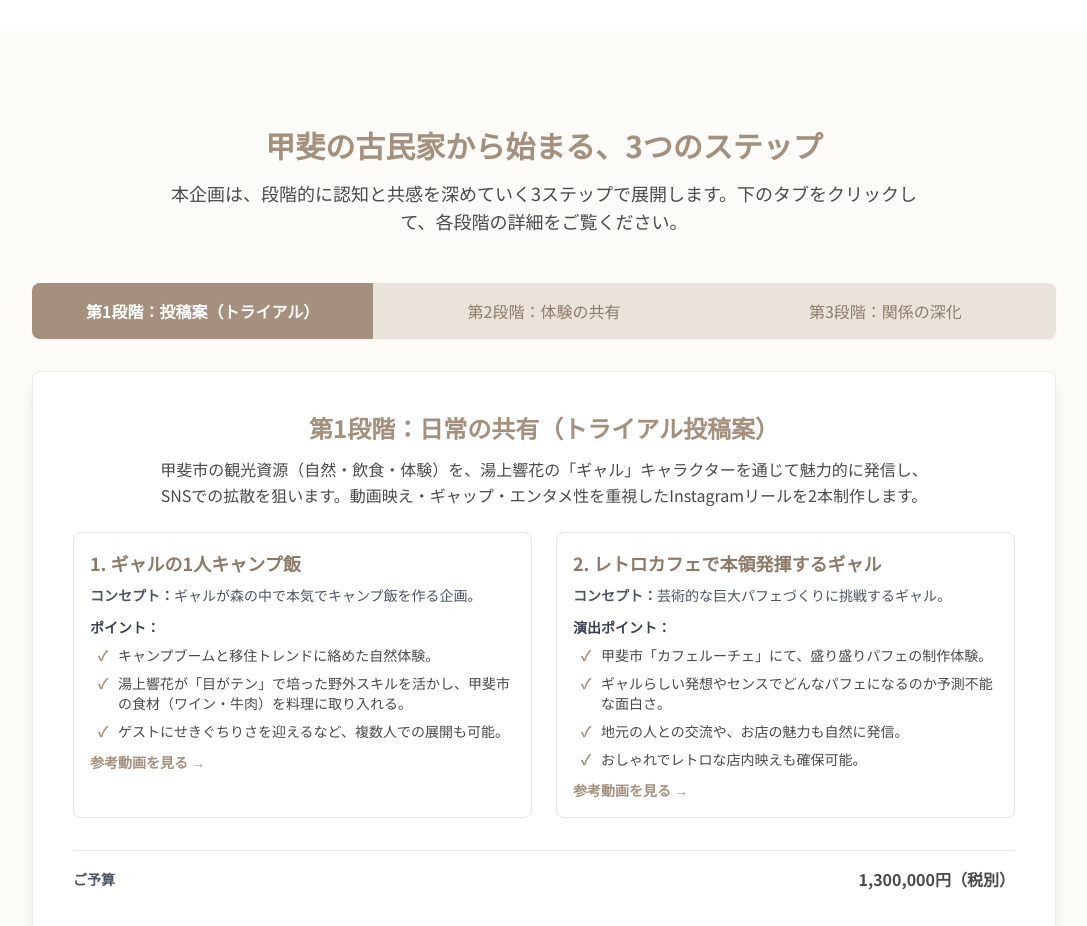
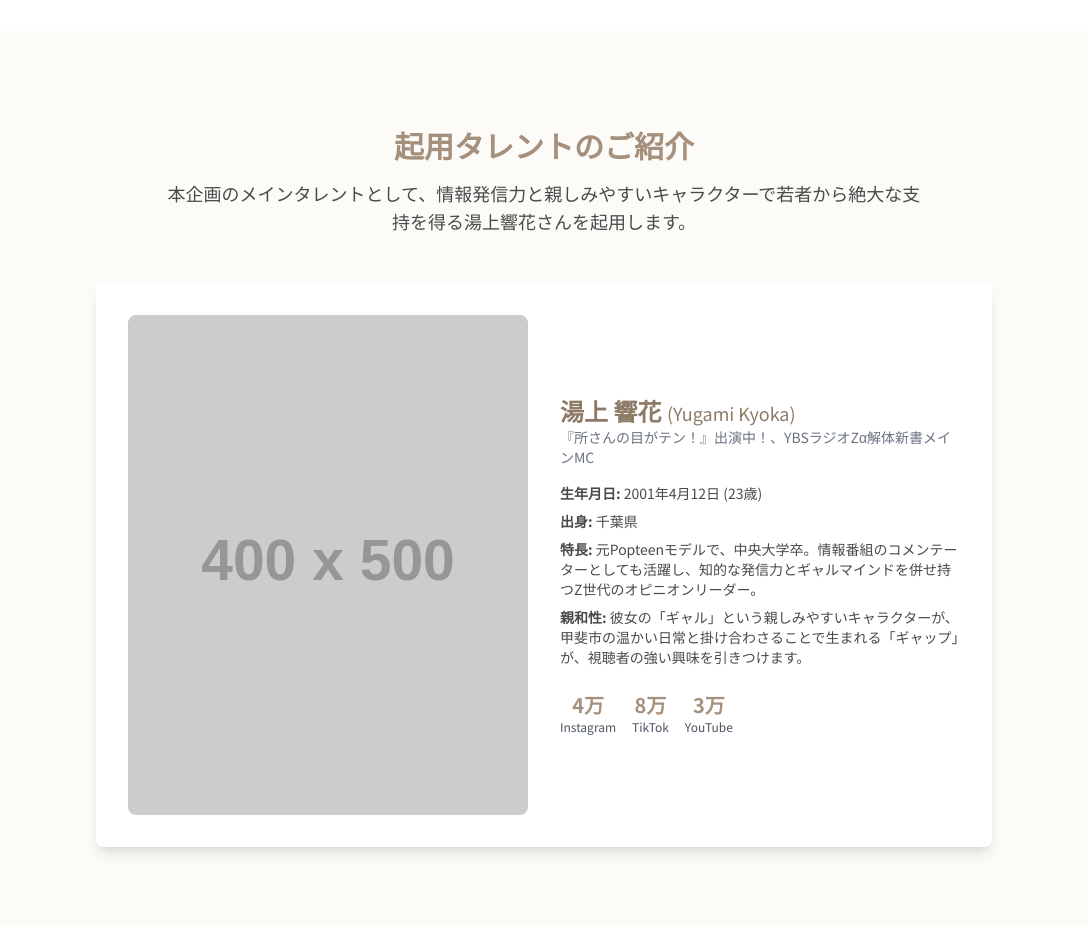
Before and after one commit to vivihub/kaicity, a plain HTML site: page index.html in a window 1280 px wide. Shown: the part 1220-2146 px from the top of the page, without its empty margins (96-1183 px from the left). Drawn offline with nearby package versions, Linux system fonts and the light colour scheme; placeholder pictures from the web are drawn by us.

Commit message:
Update index.html

```diff
--- a/index.html
+++ b/index.html
@@ -10,8 +10,9 @@
     <link rel="preconnect" href="https://fonts.gstatic.com" crossorigin>
     <link href="https://fonts.googleapis.com/css2?family=Noto+Sans+JP:wght@300;400;500;700&display=swap" rel="stylesheet">
     <!-- Chosen Palette: Warm Neutral Harmony -->
-    <!-- Application Structure Plan: 静的な企画書を、物語を追うように体験できる縦スクロール型のSPAとして設計。1.ヒーローセクションでコンセプトを提示、2.「背景」で課題を明確化、3.「企画内容」をインタラクティブなタブで詳細化。特に第1段階では具体的な投稿案を提示し、予算をグラフで可視化、4.「コンテンツイメージ」で全体像を示し、5.「期待される効果」を動的な数字でインパクトを強調。この構造により、提案の全体像から具体案までをスムーズに理解でき、高い納得感と共感を生むことを目的とする。 -->
+    <!-- Application Structure Plan: 静的な企画書を、物語を追うように体験できる縦スクロール型のSPAとして設計。1.ヒーローセクションでコンセプトを提示、2.「背景」で課題を明確化、3.「起用タレント」紹介で企画の核を提示、4.「企画内容」をインタラクティブなタブで詳細化。特に第1段階では具体的な投稿案を提示し、予算をグラフで可視化、5.「コンテンツイメージ」で全体像を示し、6.「期待される効果」を動的な数字でインパクトを強調。この構造により、提案の全体像から具体案までをスムーズに理解でき、高い納得感と共感を生むことを目的とする。 -->
     <!-- Visualization & Content Choices:
+        - 起用タレント: Goal=情報提供/説得力向上, Method=画像とプロフィール、SNSデータを組み合わせたカードレイアウト, Interaction=SNSリンク, Justification=タレントの魅力と影響力を具体的に示し、企画の実現性を高める。
         - 企画内容: Goal=整理/情報提供/具体化, Method=インタラクティブなタブ+詳細カード+Chart.jsドーナツグラフ, Interaction=タブクリックで詳細表示とグラフ描画, Justification=複雑な3段階の計画を整理し、第1段階の具体案を提示することで説得力を高め、予算の内訳を視覚的に分かりやすく提示。
         - コンテンツイメージ: Goal=情報提供/エンゲージメント, Method=アイコン付きカードグリッド, Interaction=ホバーエフェクト, Justification=単なるリストより視覚的に魅力的で、スキャンしやすい。
         - 期待される効果: Goal=情報提供/印象付け, Method=JSによる動的な数値カウンター, Interaction=画面内に入ると数字がアニメーション, Justification=成果のポテンシャルを動的に見せることで、企画の成功イメージを強く印象付ける。
@@ -88,8 +89,8 @@
             <h1 class="text-xl font-bold text-[#8D7B68]">甲斐市シティプロモーション</h1>
             <div class="hidden md:flex space-x-8">
                 <a href="#background" class="text-gray-600 hover:text-[#A4907C] transition-colors">提案背景</a>
+                <a href="#talent" class="text-gray-600 hover:text-[#A4907C] transition-colors">起用タレント</a>
                 <a href="#plan" class="text-gray-600 hover:text-[#A4907C] transition-colors">企画内容</a>
-                <a href="#contents" class="text-gray-600 hover:text-[#A4907C] transition-colors">コンテンツイメージ</a>
                 <a href="#impact" class="text-gray-600 hover:text-[#A4907C] transition-colors">期待される効果</a>
             </div>
         </nav>
@@ -131,7 +132,47 @@
             </div>
         </section>
 
-        <section id="plan" class="py-16 md:py-24">
+        <section id="talent" class="py-16 md:py-24">
+            <div class="container mx-auto px-6">
+                <div class="text-center mb-12">
+                    <h3 class="text-2xl md:text-3xl font-bold text-[#A4907C] mb-4">起用タレントのご紹介</h3>
+                    <p class="max-w-3xl mx-auto text-base md:text-lg leading-relaxed">
+                        本企画のメインタレントとして、情報発信力と親しみやすいキャラクターで若者から絶大な支持を得る湯上響花さんを起用します。
+                    </p>
+                </div>
+                <div class="max-w-4xl mx-auto bg-white rounded-lg shadow-lg p-8 grid md:grid-cols-2 gap-8 items-center">
+                    <div>
+                        <img src="https://placehold.co/400x500/EAE3D9/4A4A4A?text=Yugami+Kyoka" alt="湯上響花" class="rounded-lg w-full">
+                    </div>
+                    <div>
+                        <h4 class="text-2xl font-bold text-[#8D7B68]">湯上 響花 <span class="text-lg font-normal">(Yugami Kyoka)</span></h4>
+                        <p class="text-sm text-gray-500 mb-4">『所さんの目がテン！』出演中！、YBSラジオZα解体新書メインMC　</p>
+                        <div class="space-y-2 text-sm mb-6">
+                            <p><strong>生年月日:</strong> 2001年4月12日 (23歳)</p>
+                            <p><strong>出身:</strong> 千葉県</p>
+                            <p><strong>特長:</strong> 元Popteenモデルで、中央大学卒。情報番組のコメンテーターとしても活躍し、知的な発信力とギャルマインドを併せ持つZ世代のオピニオンリーダー。</p>
+                            <p><strong>親和性:</strong> 彼女の「ギャル」という親しみやすいキャラクターが、甲斐市の温かい日常と掛け合わさることで生まれる「ギャップ」が、視聴者の強い興味を引きつけます。</p>
+                        </div>
+                        <div class="flex space-x-4">
+                            <div class="text-center">
+                                <p class="font-bold text-xl text-[#A4907C]">4万</p>
+                                <p class="text-xs text-gray-600">Instagram</p>
+                            </div>
+                            <div class="text-center">
+                                <p class="font-bold text-xl text-[#A4907C]">8万</p>
+                                <p class="text-xs text-gray-600">TikTok</p>
+                            </div>
+                            <div class="text-center">
+                                <p class="font-bold text-xl text-[#A4907C]">3万</p>
+                                <p class="text-xs text-gray-600">YouTube</p>
+                            </div>
+                        </div>
+                    </div>
+                </div>
+            </div>
+        </section>
+
+        <section id="plan" class="py-16 md:py-24 bg-white">
             <div class="container mx-auto px-6">
                 <div class="text-center mb-12">
                     <h3 class="text-2xl md:text-3xl font-bold text-[#A4907C] mb-4">甲斐の古民家から始まる、3つのステップ</h3>
@@ -153,7 +194,7 @@
             </div>
         </section>
 
-        <section id="contents" class="py-16 md:py-24 bg-white">
+        <section id="contents" class="py-16 md:py-24">
             <div class="container mx-auto px-6">
                 <div class="text-center mb-12">
                     <h3 class="text-2xl md:text-3xl font-bold text-[#A4907C] mb-4">どんな「日常」を届けるのか？</h3>
@@ -196,7 +237,7 @@
             </div>
         </section>
 
-        <section id="impact" class="py-16 md:py-24">
+        <section id="impact" class="py-16 md:py-24 bg-white">
             <div class="container mx-auto px-6">
                 <div class="text-center mb-12">
                     <h3 class="text-2xl md:text-3xl font-bold text-[#A4907C] mb-4">期待される効果</h3>
@@ -242,7 +283,7 @@
         const tabData = {
             '1': {
                 title: '第1段階：日常の共有（トライアル投稿案）',
-                purpose: '甲斐市の観光資源（自然・飲食・体験）を、湯上響花の「ギャル」キャラクターを通じて魅力的に発信し、SNSでの拡散を狙います。動画映え・ギャップ・エンタメ性を重視したInstagramリールを2本制作します。',
+                purpose: 'メインタレントの湯上響花さんとゲスト1名で、甲斐市の魅力を「ギャル」キャラクターを通じて発信。SNSでの拡散を狙います。動画映え・ギャップ・エンタメ性を重視したInstagramリールを2本制作します。',
                 htmlContent: `
                     <div class="grid md:grid-cols-2 gap-6 mt-6 text-left proposal-card-inner">
                         <div class="border border-gray-200 p-4 rounded-lg">
@@ -283,14 +324,14 @@
                 details: [
                     { label: '時期', value: '2025年11月（想定）' },
                     { label: '場所', value: '東京都内 甲斐市PRイベント' },
-                    { label: '内容', value: 'タレントによるトークショー。古民家生活で感じたリアルな魅力を語ります。' }
+                    { label: '内容', value: '湯上響花さん、ゲストタレントが登壇し、甲斐市の魅力を語ります。' }
                 ]
             },
             '3': {
                 title: '第3段階：関係の深化（年間発信）',
-                purpose: '甲斐市Instagramアカウントの本格的なグロースと、継続的な発信による「関係人口」のファン化を目指します。',
+                purpose: '湯上響花さんをメインに、年間を通じて多彩なゲストを迎えながら、甲斐市Instagramアカウントの本格的なグロースと「関係人口」のファン化を目指します。',
                 details: [
-                    { label: 'タレント', value: '湯上響花 + 複数のゲストタレント' },
+                    { label: 'タレント', value: 'メイン：湯上響花 + 複数のゲストタレント' },
                     { label: '発信内容', value: '年間10本のInstagramリール動画（共同投稿）' },
                     { label: 'ご予算', value: '5,000,000円（税別）' }
                 ],
```
